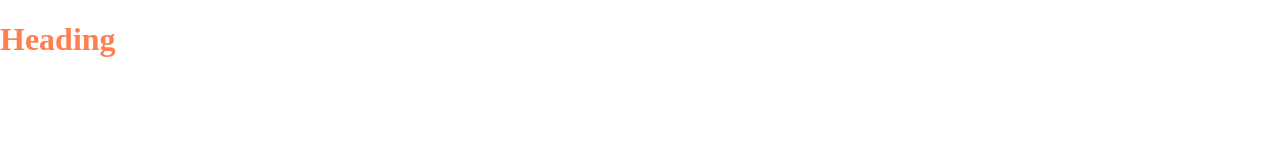
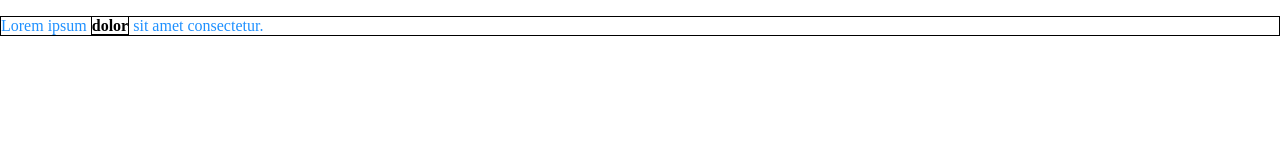
Before and after one commit to arrysoni/HTML, a plain HTML site: page index.html in a window 1280 px wide. Drawn offline with nearby package versions, Linux system fonts and the light colour scheme.

Commit message:
Inheritance

```diff
--- a/css/styles.css
+++ b/css/styles.css
@@ -1,31 +1,12 @@
-h1{
+p{
     color: dodgerblue;
+    border: 1px solid black;
 }
+/* Here the strong element inherits the color blue */
 
 
-.highlight{
-    color: deeppink;
+strong{
+    color: initial;
+    border: inherit;    /* We areexplicitly inheriting the border property */
+
 }
-
-#products{
-    color: greenyellow;
-}
-
-.highlight#products{
-    color: coral;
-}
-
-h1#products{
-    color: paleturquoise;
-}
-/*
-Selector Specificity: Each selector has a specificity or weight. If two rules target the same element, then the rule that is more specific will be applied.
-
-1. ID selectors
-2. Class and Attributes selectors
-3. Element selectors
-
-Equal specificity: The rule that was applied the last will have more precedence
-
-
-*/
--- a/index.html
+++ b/index.html
@@ -8,18 +8,8 @@
     <link rel="stylesheet" href="css/normalize.css" />
     <link rel="stylesheet" href="css/styles.css" />
 
-    <style> /*This always overrides external stylesheets*/
-        p{
-            color: black;
-        }
-
-        #first{
-            color: rgb(195, 20, 93);
-            font-weight: bold;
-        }
-    </style>
 </head>
 <body>
-    <h1 id="products" class="highlight">Heading</h1>
+   <p>Lorem ipsum <strong>dolor</strong> sit amet consectetur.</p>
 </body>
 </html>
```
